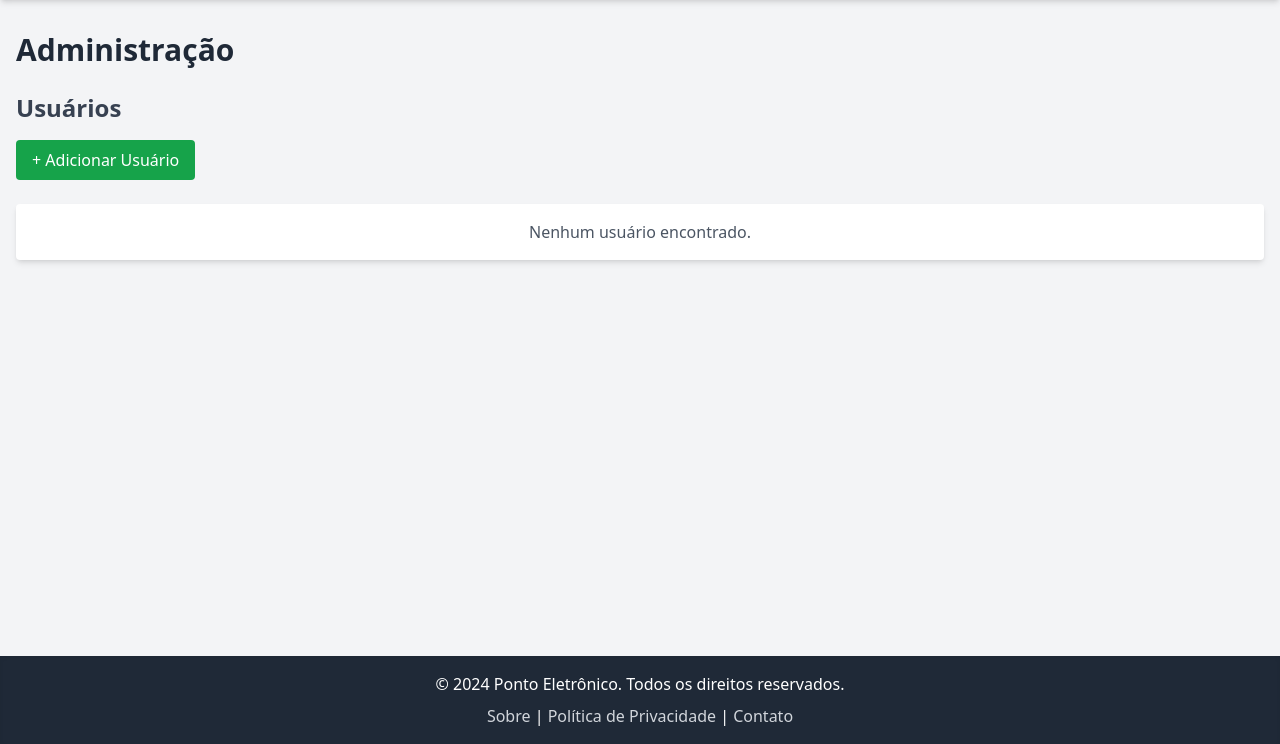
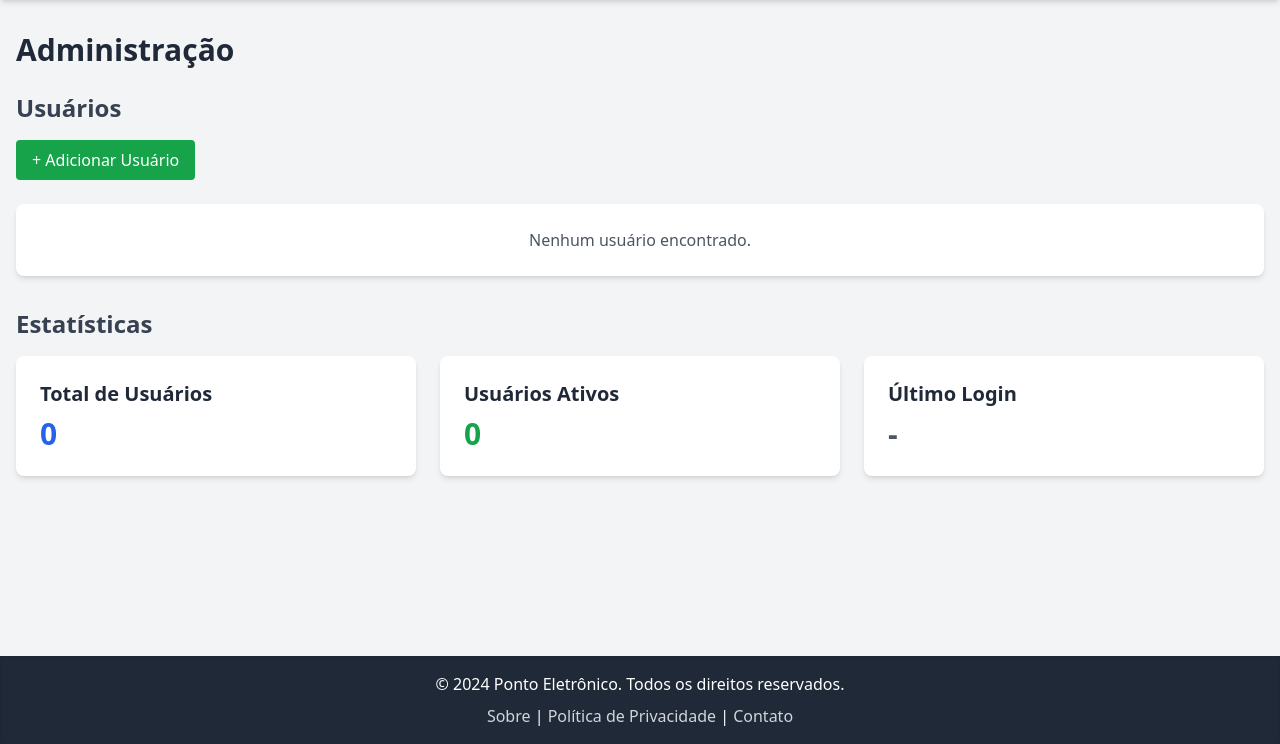
Before and after one commit to sharktank-tech/e-ponto, a Flask app: template web/templates/admin/admin.html in a window 1280 px wide. Shown: the part 56-800 px from the top of the page. Run offline with Flask 3, Linux system fonts and the light colour scheme; the template is opened without the code that fills it, so the values that code supplies are empty; some libraries are stand-ins or nearby versions.

Commit message:
melhoria da pagina admin

```diff
--- a/web/templates/admin/admin.html
+++ b/web/templates/admin/admin.html
@@ -25,38 +25,62 @@
     <h1 class="text-3xl font-bold text-gray-800 mb-6">Administração</h1>
 
     <!-- Gerenciar Usuários -->
-    <section>
+    <section class="mb-8">
       <h2 class="text-2xl font-semibold text-gray-700 mb-4">Usuários</h2>
       <a href="{{ url_for('admin.add_user') }}" class="bg-green-600 text-white py-2 px-4 rounded hover:bg-green-700 inline-block mb-6">
         + Adicionar Usuário
       </a>
-      <div class="space-y-4">
+      <div class="grid grid-cols-1 md:grid-cols-2 lg:grid-cols-3 gap-6">
         {% for user in users %}
-          <div class="bg-white p-4 rounded shadow-md flex flex-col justify-between items-start">
+          <div class="bg-white p-6 rounded-lg shadow-md hover:shadow-lg transition-shadow duration-300">
+            <div class="flex flex-col justify-between h-full">
               <div>
-              <h3 class="text-lg font-bold text-gray-800">{{ user.username }}</h3>
-              <p class="text-gray-600">{{ user.email }}</p>
+                <h3 class="text-xl font-bold text-gray-800">{{ user.username }}</h3>
+                <p class="text-gray-600 mt-2">{{ user.email }}</p>
+                <p class="text-gray-500 text-sm mt-2">
+                  <span class="font-semibold">Criado em:</span> {{ user.created_at.strftime('%d/%m/%Y') }}
+                </p>
               </div>
 
               <!-- Botões Editar e Excluir -->
-            <div class="mt-4 w-full flex gap-3 justify-between">
+              <div class="mt-6 flex gap-3">
                 <!-- Botão Editar -->
-              <a href="{{ url_for('admin.edit_user', id=user.id) }}" class="bg-blue-500 text-white py-2 px-4 rounded hover:bg-blue-600 transition w-full text-center">
+                <a href="{{ url_for('admin.edit_user', id=user.id) }}" class="bg-blue-500 text-white py-2 px-4 rounded hover:bg-blue-600 transition flex-1 text-center">
                   Editar
                 </a>
                 <!-- Botão Excluir -->
-              <form action="{{ url_for('admin.delete_user', id=user.id) }}" method="post" class="w-full">
-                <button type="submit" class="bg-red-500 text-white py-2 px-4 rounded hover:bg-red-600 transition w-full text-center">
+                <form action="{{ url_for('admin.delete_user', id=user.id) }}" method="post" class="flex-1">
+                  <button type="submit" class="bg-red-500 text-white py-2 px-4 rounded hover:bg-red-600 transition w-full">
                     Excluir
                   </button>
                 </form>
               </div>
             </div>
+          </div>
         {% else %}
-          <div class="bg-white p-4 rounded shadow-md text-center text-gray-600">
+          <div class="bg-white p-6 rounded-lg shadow-md text-center text-gray-600 col-span-full">
             Nenhum usuário encontrado.
           </div>
         {% endfor %}
+      </div>
+    </section>
+
+    <!-- Estatísticas (Exemplo) -->
+    <section class="mb-8">
+      <h2 class="text-2xl font-semibold text-gray-700 mb-4">Estatísticas</h2>
+      <div class="grid grid-cols-1 md:grid-cols-3 gap-6">
+        <div class="bg-white p-6 rounded-lg shadow-md">
+          <h3 class="text-xl font-bold text-gray-800">Total de Usuários</h3>
+          <p class="text-3xl font-semibold text-blue-600 mt-2">{{ users|length }}</p>
+        </div>
+        <div class="bg-white p-6 rounded-lg shadow-md">
+          <h3 class="text-xl font-bold text-gray-800">Usuários Ativos</h3>
+          <p class="text-3xl font-semibold text-green-600 mt-2">0</p>
+        </div>
+        <div class="bg-white p-6 rounded-lg shadow-md">
+          <h3 class="text-xl font-bold text-gray-800">Último Login</h3>
+          <p class="text-3xl font-semibold text-gray-600 mt-2">-</p>
+        </div>
       </div>
     </section>
   </main>
```
Also changed, not shown: web/modules/geo_loc.py (added, +12 -0 lines). Lines whose indentation alone changed are shown as unchanged.
